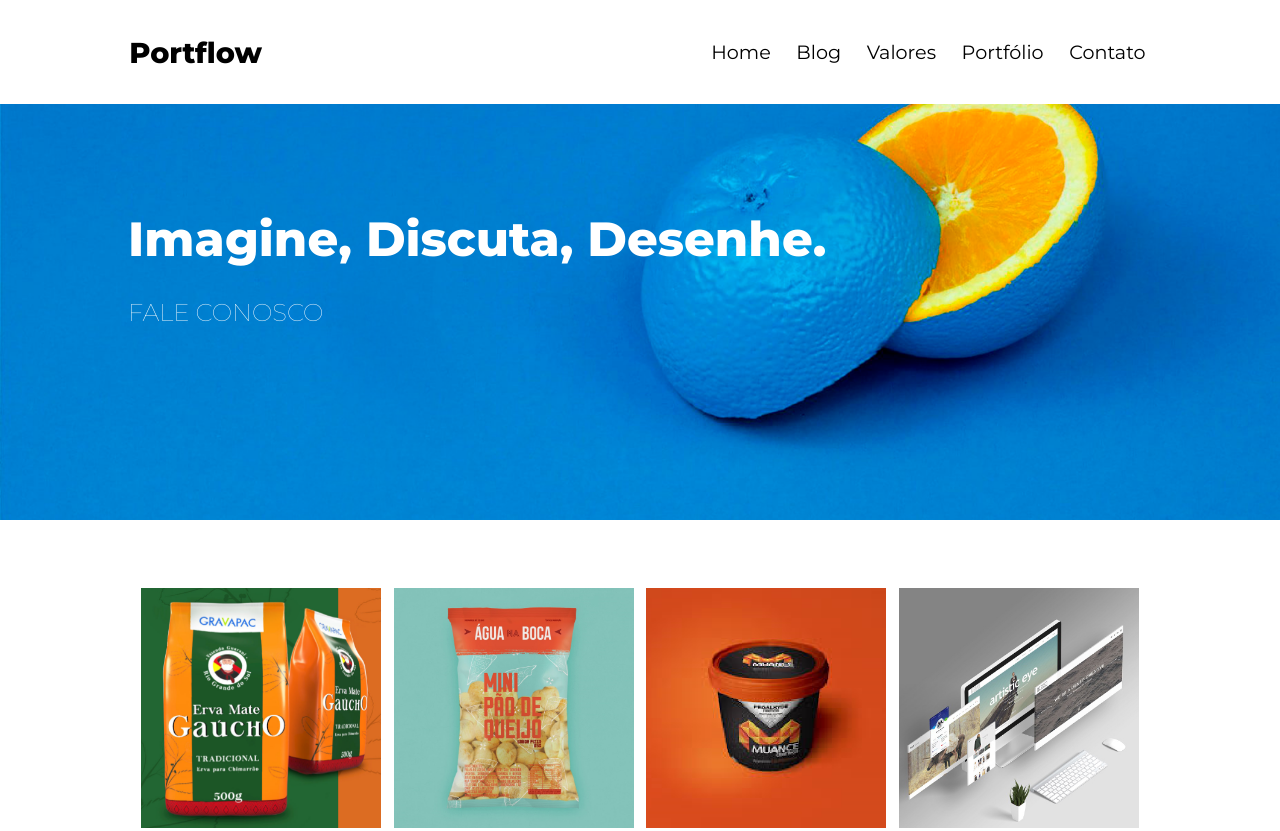
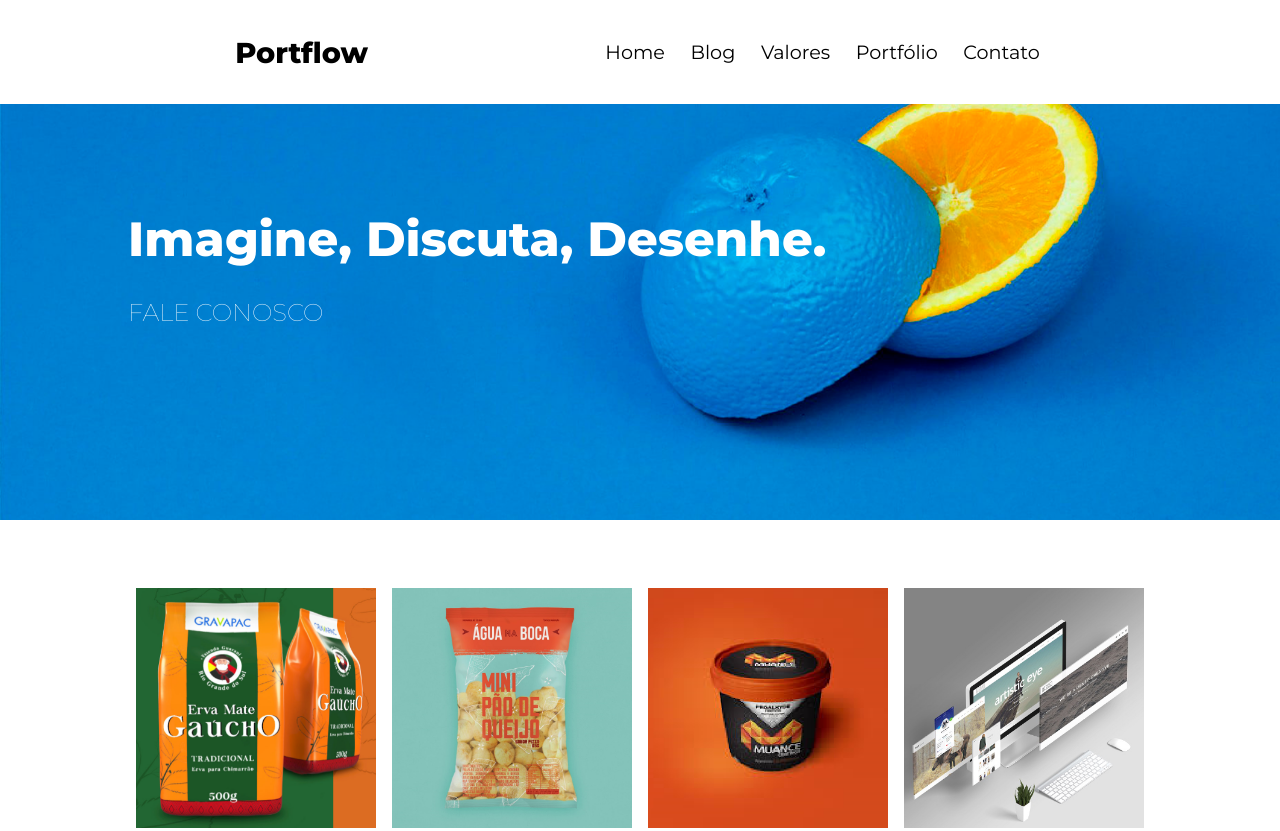
Before and after one commit to faaln/portflowvnwamiltonnto, a plain HTML site: page index.html in a window 1280 px wide. Shown: the top 831 px of the page. Drawn offline with Linux system fonts and the light colour scheme.

Commit message:
margin e maxwidth

```diff
--- a/style.css
+++ b/style.css
@@ -6,6 +6,8 @@
     box-sizing: border-box;
     font-family: 'Montserrat', sans-serif;
     list-style: none;
+    max-width: 1920px;
+    margin: auto;
 }
 .menu div{
     padding-left: 10.1vw;
```
